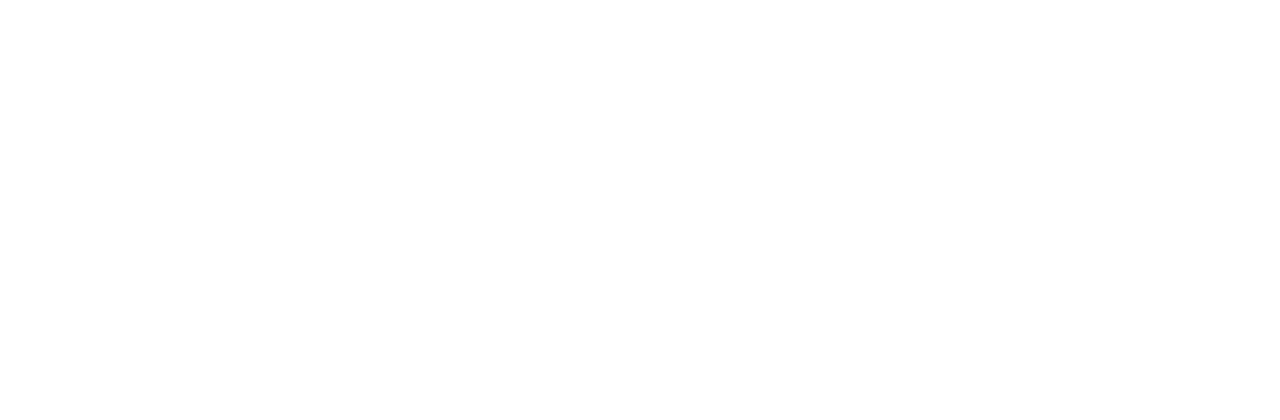
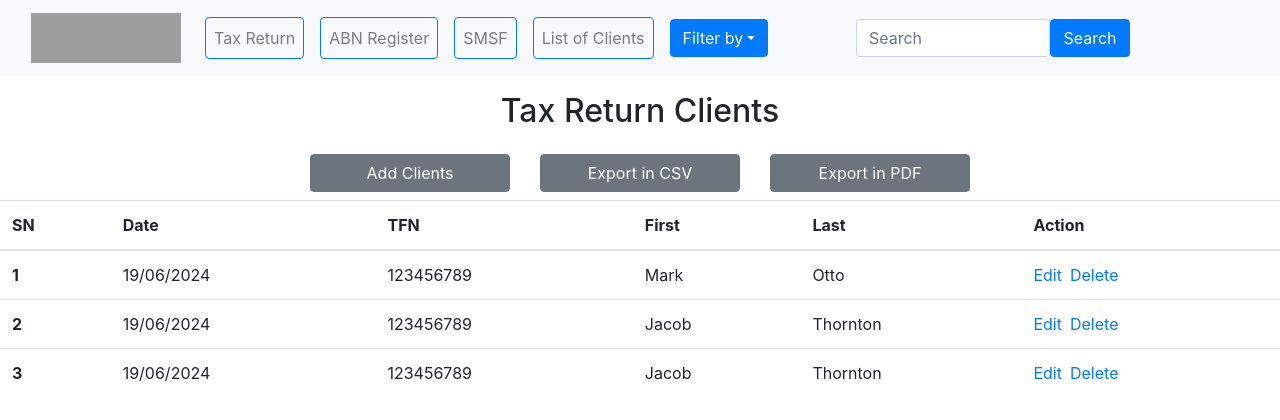
Before and after one commit to bisesh-exe/snsadmin001, a React (Vite) app: page /tax in a window 1280 px wide. Before the commit this address had no page. Shown: the top 420 px of the page. Built offline with nearby package versions, Linux system fonts and the light colour scheme; grey boxes are pictures that could not be loaded.

Commit message:
update userpage

```diff
--- a/src/Abn.jsx
+++ b/src/Abn.jsx
@@ -6,6 +6,35 @@
   return (
     <div>
       <Navbar />
+      <table class="table">
+  <thead>
+    <tr>
+      <th scope="col">#</th>
+      <th scope="col">First</th>
+      <th scope="col">Last</th>
+      <th scope="col">Handle</th>
+    </tr>
+  </thead>
+  <tbody>
+    <tr>
+      <th scope="row">1</th>
+      <td>Mark</td>
+      <td>Otto</td>
+      <td>@mdo</td>
+    </tr>
+    <tr>
+      <th scope="row">2</th>
+      <td>Jacob</td>
+      <td>Thornton</td>
+      <td>@fat</td>
+    </tr>
+    <tr>
+      <th scope="row">3</th>
+      <td colspan="2">Larry the Bird</td>
+      <td>@twitter</td>
+    </tr>
+  </tbody>
+</table>
     </div>
   );
 }
--- a/src/App.jsx
+++ b/src/App.jsx
@@ -4,6 +4,7 @@
 import Login from './Login';
 import Userpage from './Userpage';
 import Abn from './Abn';
+import Tax from './Tax';
 
 function App() {
   return (
@@ -12,6 +13,7 @@
         <Route path="/" element={<Login />} />
         <Route path="/userpage" element={<Userpage />} />
         <Route path="/abn" element={<Abn />} />
+        <Route path="/tax" element={<Tax />} />
       </Routes>
     </Router>
   );
--- a/src/Navbar.jsx
+++ b/src/Navbar.jsx
@@ -48,7 +48,7 @@
               <li className="nav-item mx-2">
                 <Link
                   className="nav-link btn btn-outline-primary"
-                  to="/"
+                  to="/tax"
                 >
                   Tax Return
                 </Link>
--- /dev/null
+++ b/src/Tax.jsx
@@ -0,0 +1,62 @@
+import React from 'react';
+import Navbar from './Navbar';
+import Taxnav from './Taxnav';
+import { Link } from 'react-router-dom';
+
+function Tax() {
+  return (
+    <div>
+      <Navbar />
+      <Taxnav />
+      <table className="table">
+        <thead>
+          <tr>
+            <th scope="col">SN</th>
+            <th scope="col">Date</th>
+            <th scope="col">TFN</th>
+            <th scope="col">First</th>
+            <th scope="col">Last</th>
+            <th scope="col">Action</th>
+          </tr>
+        </thead>
+        <tbody>
+          <tr>
+            <th scope="row">1</th>
+            <td>19/06/2024</td>
+            <td>123456789</td>
+            <td>Mark</td>
+            <td>Otto</td>
+            <td>
+              <Link to="#" className="mr-2">Edit</Link>
+              <Link to="#">Delete</Link>
+            </td>
+          </tr>
+          <tr>
+            <th scope="row">2</th>
+            <td>19/06/2024</td>
+            <td>123456789</td>
+            <td>Jacob</td>
+            <td>Thornton</td>
+            <td>
+              <Link to="#" className="mr-2">Edit</Link>
+              <Link to="#">Delete</Link>
+            </td>
+          </tr>
+          <tr>
+            <th scope="row">3</th>
+            <td>19/06/2024</td>
+            <td>123456789</td>
+            <td>Jacob</td>
+            <td>Thornton</td>
+            <td>
+              <Link to="#" className="mr-2">Edit</Link>
+              <Link to="#">Delete</Link>
+            </td>
+          </tr>
+        </tbody>
+      </table>
+    </div>
+  );
+}
+
+export default Tax;
--- /dev/null
+++ b/src/Taxnav.jsx
@@ -0,0 +1,25 @@
+import React from "react";
+import { Link } from "react-router-dom";
+
+const Taxnav = () => {
+  return (
+    <>
+      <h2 className="text-center py-3">Tax Return Clients</h2>
+      <div className="container d-flex justify-content-center">
+        <div className="row">
+          <div className="col-md-4 col-sm-6 col-12 mb-2">
+            <button className="btn btn-secondary btn-block w-100" style={{ minWidth: "200px" }}>Add Clients</button>
+          </div>
+          <div className="col-md-4 col-sm-6 col-12 mb-2">
+            <button className="btn btn-secondary btn-block w-100" style={{ minWidth: "200px" }}>Export in CSV</button>
+          </div>
+          <div className="col-md-4 col-sm-6 col-12 mb-2">
+            <button className="btn btn-secondary btn-block w-100" style={{ minWidth: "200px" }}>Export in PDF</button>
+          </div>
+        </div>
+      </div>
+    </>
+  );
+};
+
+export default Taxnav;
```
